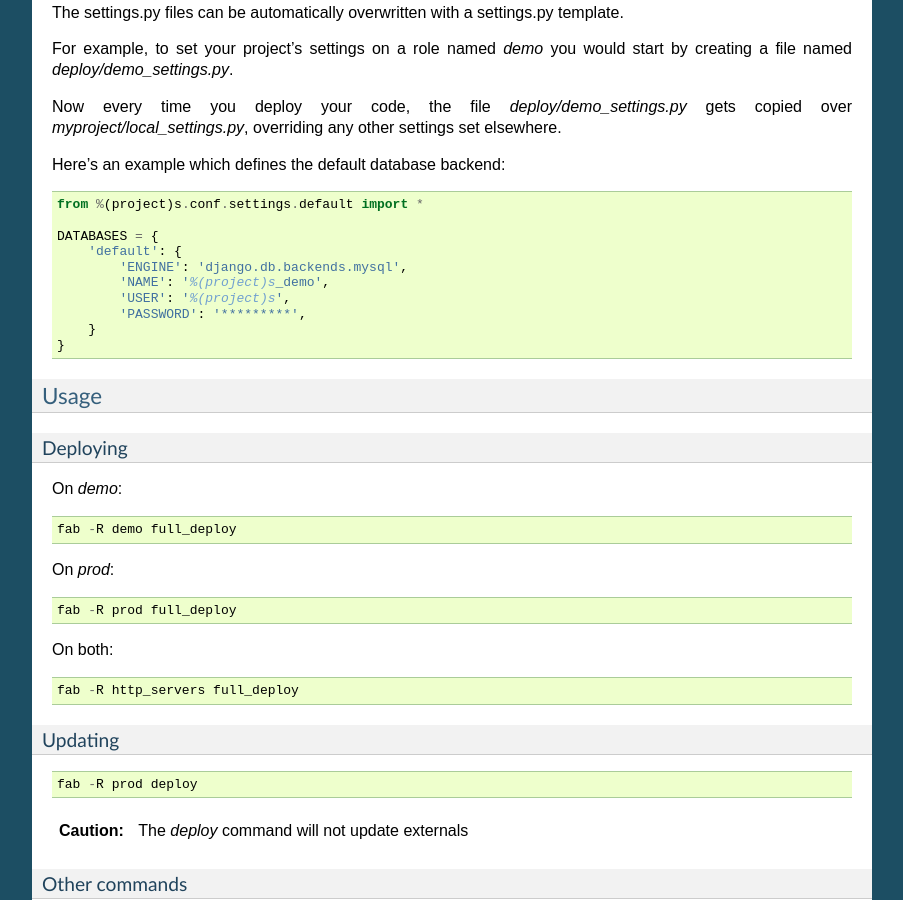
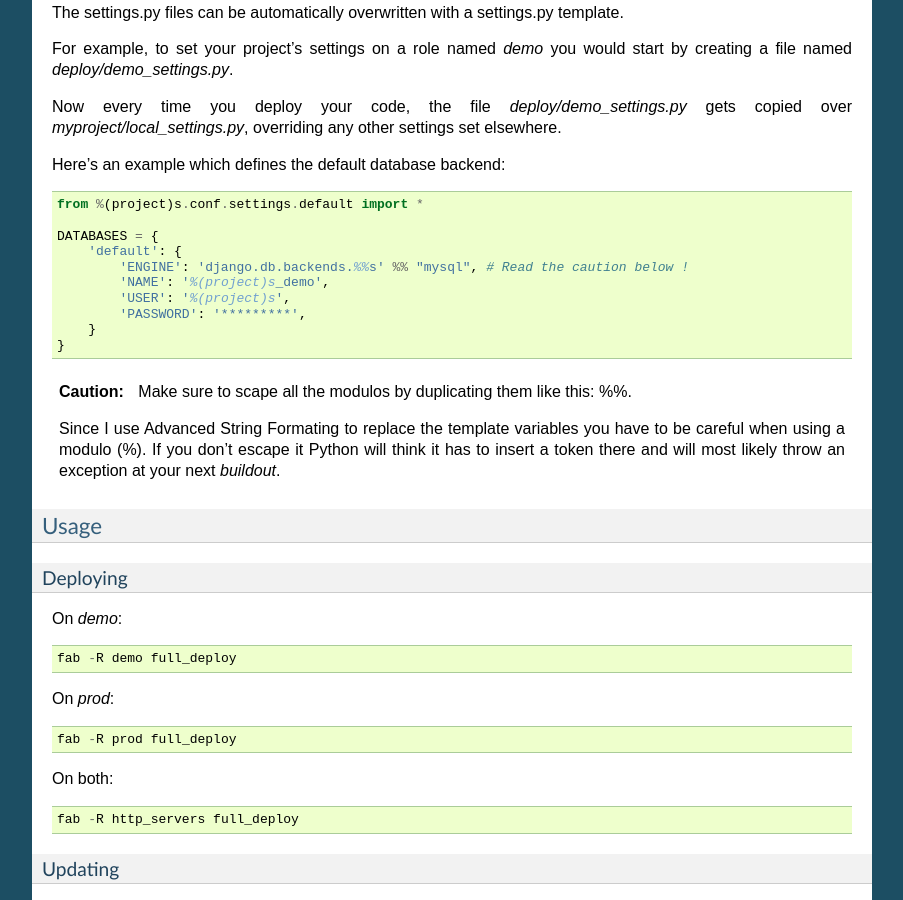
Before and after one commit to h3/django-duke-client, a Sphinx documentation site: the page built from docs/deploying.rst, in a window 1280 px wide and 900 px high, scrolled down 2359 px. Shown: the whole window, without its empty margins (198-1101 px from the left). Built offline with Sphinx 7.4.7, drawn with Linux system fonts in a browser that asks for light colours.

Commit message:
Update docs/deploying.rst

```diff
--- a/docs/deploying.rst
+++ b/docs/deploying.rst
@@ -152,13 +152,20 @@ Here's an example which defines the default database backend::
 
     DATABASES = {
         'default': {
-            'ENGINE': 'django.db.backends.mysql',
+            'ENGINE': 'django.db.backends.%%s' %% "mysql", # Read the caution below !
             'NAME': '%(project)s_demo',
             'USER': '%(project)s',
             'PASSWORD': '*********',
         }
     }
 
+.. caution::
+
+   Make sure to scape all the modulos by duplicating them like this: %%.
+
+   Since I use Advanced String Formating to replace the template variables you have to
+   be careful when using a modulo (%). If you don't escape it Python will think it has
+   to insert a token there and will most likely throw an exception at your next `buildout`.
 
 Usage
 -----
```
